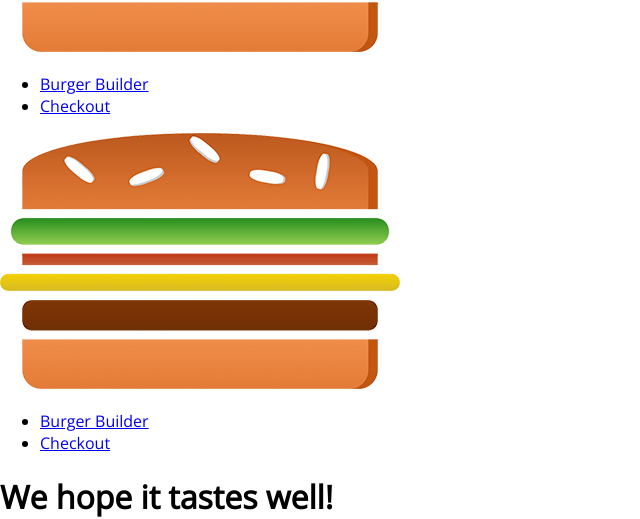
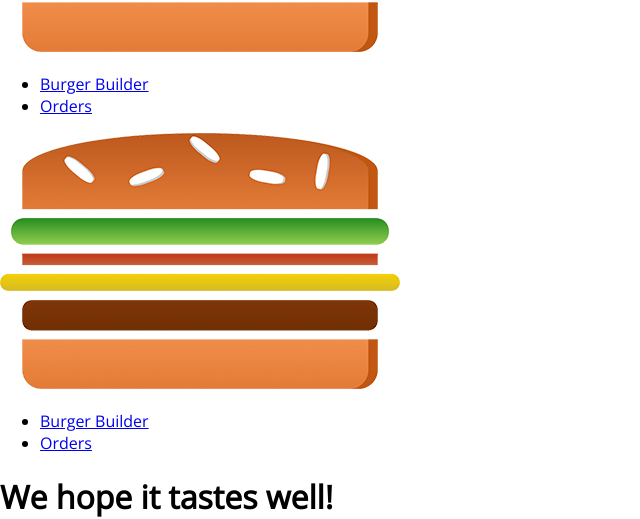
Before and after one commit to alexnro/React-BurgerBuilder, a React app: page /checkout in a window 1280 px wide. Shown: the part 204-723 px from the top of the page, without its empty margins (0-640 px from the left). Built offline with nearby package versions, Linux system fonts and the light colour scheme.

Commit message:
Implementing Navigation Links

```diff
--- a/src/components/Navigation/NavigationItems/NavigationItem/NavigationItem.js
+++ b/src/components/Navigation/NavigationItems/NavigationItem/NavigationItem.js
@@ -1,13 +1,14 @@
 import React from 'react';
+import { NavLink } from 'react-router-dom';
 
 import classes from './NavigationItem.css';
 
 const navigationItem = (props) => (
     <li className={classes.NavigationItem}>
-        <a
-            href={props.link}
-            className={props.active ? classes.active : null}
-        >{props.children}</a>
+        <NavLink
+            to={props.link}
+            exact={props.exact}
+            activeClassName={classes.active}>{props.children}</NavLink>
     </li>
 );
 
--- a/src/components/Navigation/NavigationItems/NavigationItems.js
+++ b/src/components/Navigation/NavigationItems/NavigationItems.js
@@ -5,8 +5,8 @@
 
 const navigationItems = () => (
     <ul className={classes.NavigationItems}>
-        <NavigationItem link="/" active>Burger Builder</NavigationItem>
-        <NavigationItem link="/">Checkout</NavigationItem>
+        <NavigationItem link="/" exact>Burger Builder</NavigationItem>
+        <NavigationItem link="/orders">Orders</NavigationItem>
     </ul>
 );
 
```
